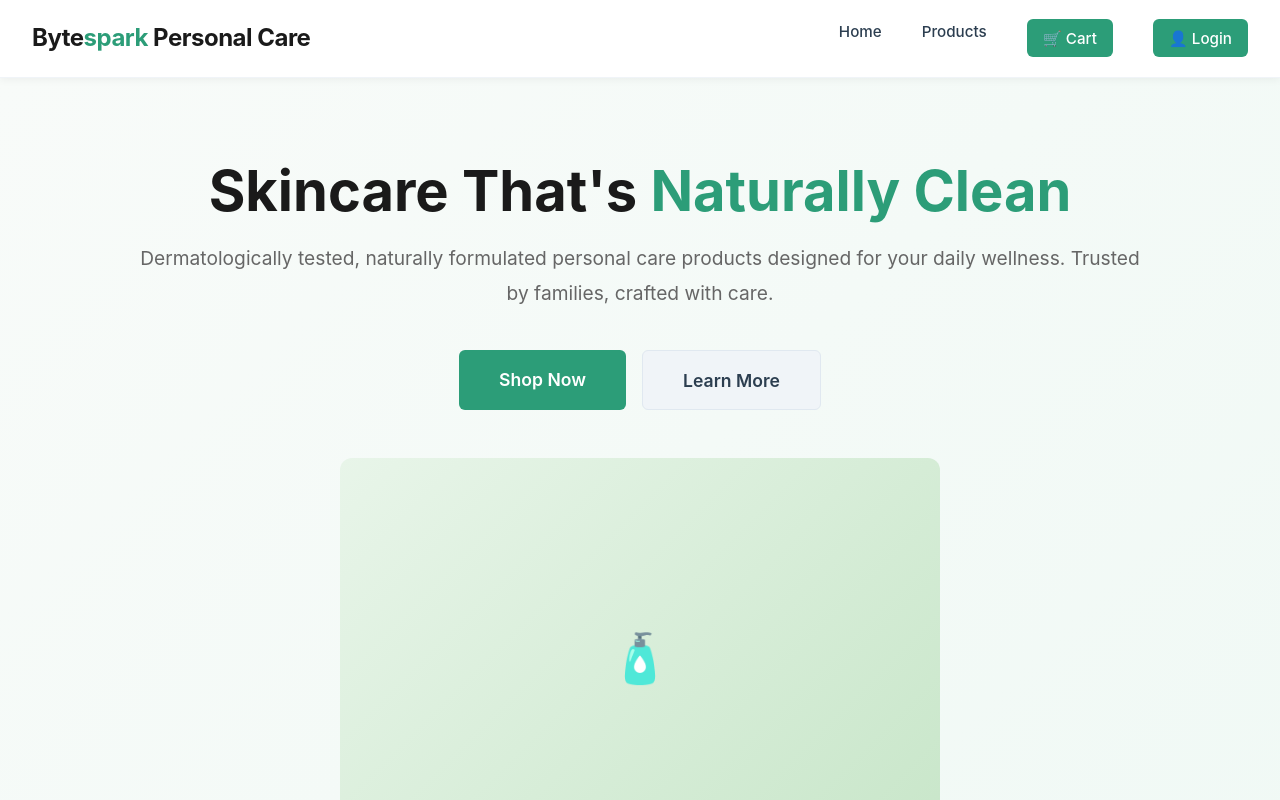
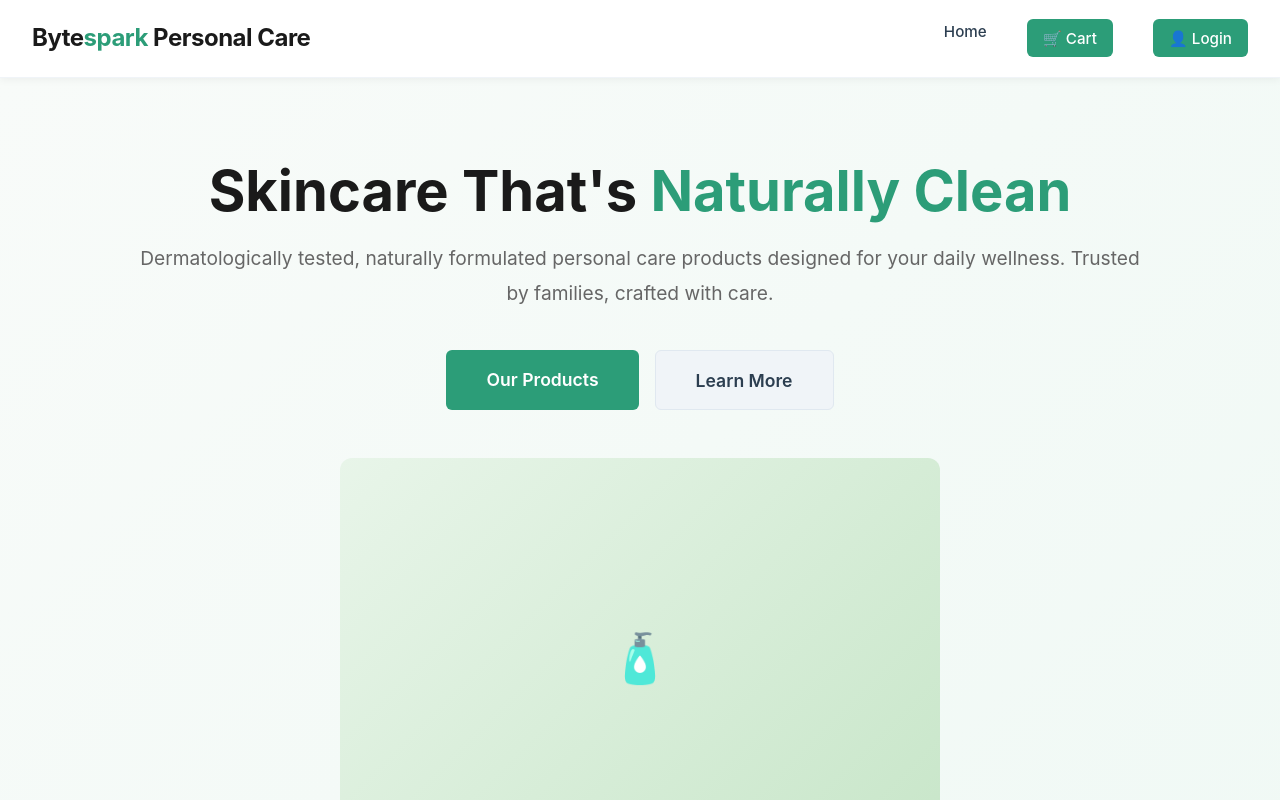
Before and after one commit to DigesSuvagiya/bytespark-personal-care, a React (Vite) app: page / in a window 1280 px wide. Shown: the top 800 px of the page. Built offline with nearby package versions, Linux system fonts and the light colour scheme.

Commit message:
button fix

```diff
--- a/src/components/Hero.jsx
+++ b/src/components/Hero.jsx
@@ -11,7 +11,7 @@ export default function About() {
           designed for your daily wellness. Trusted by families, crafted with care.
         </p>
         <div className="hero-cta">
-          <Link to="/products" className="cta-button">Shop Now</Link>
+          <Link to="/products" className="cta-button">Our Products</Link>
           <button className="secondary">Learn More</button>
         </div>
         <div className="hero-image">
--- a/src/components/Navigation.jsx
+++ b/src/components/Navigation.jsx
@@ -38,7 +38,6 @@ export default function Navigation() {
           </div>
           <ul className="navbar-menu">
             <li><Link to="/">Home</Link></li>
-            <li><Link to="/products">Products</Link></li>
             <li>
               <button
                 className="cart-link"
```
